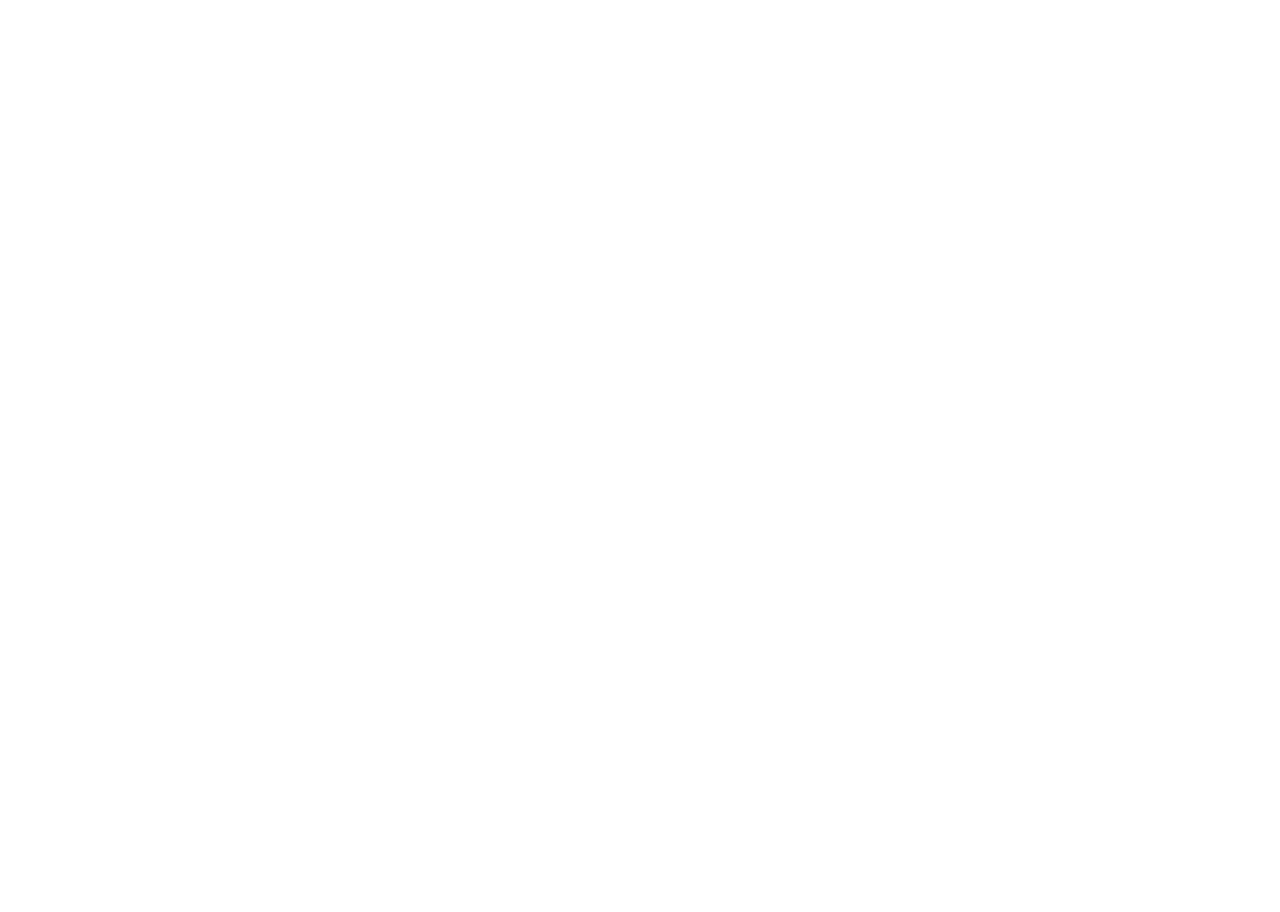
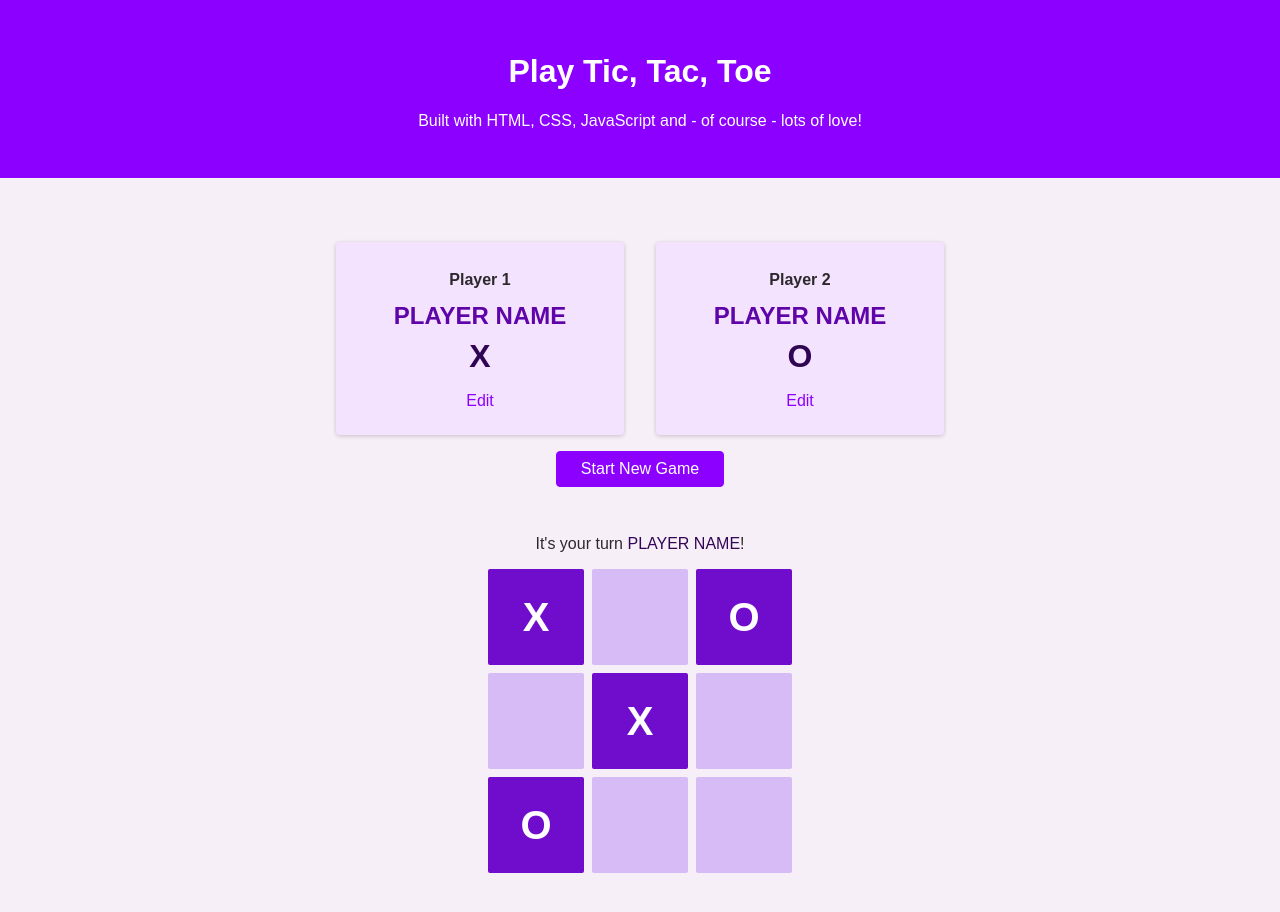
Before and after one commit to pedrorfcunha/web-dev-course-project-tictactoe, a plain HTML site: page index.html in a window 1280 px wide. Before the commit the page ends 800 px from the top, so only its background shows below. Drawn offline with Linux system fonts and the light colour scheme.

Commit message:
finished the html structure and the styling

```diff
--- a/index.html
+++ b/index.html
@@ -1,12 +1,85 @@
 <!DOCTYPE html>
 <html lang="en">
-<head>
-    <meta charset="UTF-8">
-    <meta http-equiv="X-UA-Compatible" content="IE=edge">
-    <meta name="viewport" content="width=device-width, initial-scale=1.0">
+  <head>
+    <meta charset="UTF-8" />
+    <meta http-equiv="X-UA-Compatible" content="IE=edge" />
+    <meta name="viewport" content="width=device-width, initial-scale=1.0" />
     <title>Tic Tac Toe</title>
-</head>
-<body>
+    <link rel="preconnect" href="https://fonts.googleapis.com" />
+    <link rel="preconnect" href="https://fonts.gstatic.com" crossorigin />
+    <link
+      href="https://fonts.googleapis.com/css2?family=Fira+Sans:wght@400;700&family=Open+Sans:wght@400;700&family=Oswald:wght@700&family=Roboto:wght@400;700;900&display=swap"
+      rel="stylesheet"
+    />
+    <link rel="stylesheet" href="styles/styles.css" />
+    <link rel="stylesheet" href="styles/overlays.css" />
+    <link rel="stylesheet" href="styles/configuration.css" />
+    <link rel="stylesheet" href="styles/game.css" />
+  </head>
+  <body>
+    <div id="backdrop"></div>
+    <header id="main-header">
+      <h1>Play Tic, Tac, Toe</h1>
+      <p>Built with HTML, CSS, JavaScript and - of course - lots of love!</p>
+    </header>
+    <main>
+      <aside class="modal" id="config-overlay">
+        <h2>Choose your name</h2>
 
-</body>
+        <form>
+          <div class="form-control">
+            <label for="playername">Player name</label>
+            <input type="text" name="playername" id="playername" />
+          </div>
+          <div>
+            <button type="button" class="btn btn-alt">Cancel</button>
+            <button type="submit" class="btn">Confirm</button>
+          </div>
+        </form>
+      </aside>
+      <section id="game-configuration">
+        <ol>
+          <li>
+            <article>
+              <h2>Player 1</h2>
+              <h3>PLAYER NAME</h3>
+              <p class="player-symbol">X</p>
+              <button class="btn btn-alt">Edit</button>
+            </article>
+          </li>
+          <li>
+            <article>
+              <h2>Player 2</h2>
+              <h3>PLAYER NAME</h3>
+              <p class="player-symbol">O</p>
+              <button class="btn btn-alt">Edit</button>
+            </article>
+          </li>
+        </ol>
+        <button class="btn">Start New Game</button>
+      </section>
+
+      <section id="active-game">
+        <article id="game-over">
+          <h2>You won, <span id="winner-name">PLAYER NAME</span>!</h2>
+          <p>Click "Start New Game" above, to start a new game!</p>
+        </article>
+
+        <p>It's your turn <span id="active-player-name">PLAYER NAME</span>!</p>
+        <ol id="game-board">
+          <li class="disabled">X</li>
+          <li></li>
+          <li class="disabled">O</li>
+
+          <li></li>
+          <li class="disabled">X</li>
+          <li></li>
+
+          <li class="disabled">O</li>
+          <li></li>
+          <li></li>
+        </ol>
+      </section>
+    </main>
+  </body>
 </html>
--- /dev/null
+++ b/styles/configuration.css
@@ -0,0 +1,65 @@
+#config-overlay {
+    text-align: center;
+}
+
+#config-overlay h2 {
+margin: 0.5rem 0;
+}
+
+.form-control {
+    margin: 0.5rem 0;
+}
+
+.form-control label {
+    display: block;
+    margin-bottom: 0.5rem;
+    font-weight: bold;
+}
+
+.form-control input {
+    font: inherit;
+    border: 1px solid rgb(204, 204, 204);
+    width: 15rem;
+    padding: 0.35rem;
+}
+
+#game-configuration {
+    width: 90%;
+    max-width: 40rem;
+    margin: 3rem auto;
+    text-align: center;
+}
+
+#game-configuration ol {
+    list-style: none;
+    margin: 0;
+    padding: 0;
+    display: flex;
+}
+
+#game-configuration li {
+    margin: 1rem;
+    padding: 1rem;
+    width: 50%;
+    background-color: rgb(243, 227, 255);
+    border-radius: 4px;
+    box-shadow: 0 1px 4px rgba(0, 0, 0, 0.2);
+}
+
+#game-configuration h2 {
+    font-size: 1rem;
+    margin: 0.rem 0;
+}
+
+#game-configuration h3 {
+    font-size: 1.5rem;
+    margin: 0.5rem 0;
+    color: rgb(94, 4, 168);
+}
+
+.player-symbol {
+    font-size: 2rem;
+    font-weight: bold;
+    color: rgb(47, 4, 82);
+    margin: 0.5rem 0;
+}
--- /dev/null
+++ b/styles/game.css
@@ -0,0 +1,59 @@
+#active-game {
+  text-align: center;
+  margin: 2rem 0 5rem 0;
+  /* display: none; */
+}
+
+#game-over {
+  width: 90%;
+  max-width: 40rem;
+  margin: auto;
+  padding: 1rem 2rem;
+  background-color: rgb(50, 5, 87);
+  color: white;
+  box-shadow: 0 2px 8px rgba(0, 0, 0, 0.2);
+  border-radius: 4px;
+  display: none;
+}
+
+#game-over h2 {
+    font-size: 2.5rem;
+    margin: 0.5rem 0;
+}
+
+#active-player-name {
+    font: bold;
+    color: rgb(50, 5, 87);
+}
+
+#game-board {
+    list-style: none;
+    margin: 1rem 0;
+    padding: 0;
+    display: grid;
+    grid-template-columns: repeat(3, 6rem); /* 6rem 6rem 6rem */
+    grid-template-rows: repeat(3, 6rem); /* 6rem 6rem 6rem */
+    justify-content: center;
+    gap: 0.5rem;
+}
+
+#game-board li {
+    background-color: rgb(215, 187, 247);
+    border-radius: 2px;
+    cursor: pointer;
+    display: flex;
+    justify-content: center;
+    align-items: center;
+    font-size: 2.5rem;
+    font-weight: bold;
+}
+
+#game-board li:hover {
+    background-color: rgb(112, 13, 204);
+}
+
+#game-board li.disabled {
+    background-color: rgb(112, 13, 204);
+    color: white;
+    cursor: default;
+}
--- /dev/null
+++ b/styles/overlays.css
@@ -0,0 +1,28 @@
+.modal {
+    position: fixed;
+    top: 20%;
+    left: 5%;
+    width: 90%;
+    background-color: white;
+    padding: 1rem;
+    border-radius: 6px;
+    box-shadow: 0 2px 8px rgba(0, 0, 0, 0.2);
+    display: none;
+}
+
+#backdrop {
+    position: fixed;
+    top: 0;
+    left: 0;
+    width: 100%;
+    height: 100%;
+    background-color: rgba(0, 0, 0, 0.7);
+    display: none;
+}
+
+@media (min-width: 48rem) {
+    .modal {
+        left: calc(50% - 20rem);
+        width: 40rem;
+    }
+}
--- /dev/null
+++ b/styles/styles.css
@@ -0,0 +1,39 @@
+body {
+  margin: 0;
+  font-family: "Open-Sans", sans-serif;
+  color: rgb(44, 41, 44);
+  background-color: rgb(247, 239, 247);
+}
+
+#main-header {
+  background-color: rgb(140, 0, 255);
+  color: white;
+  padding: 2rem 5%;
+  text-align: center;
+}
+
+.btn {
+    font: inherit;
+    padding: 0.5rem 1.5rem;
+    background-color: rgb(140, 0, 255);
+    border: 1px solid rgb(140, 0, 255);
+    color: white;
+    border-radius: 4px;
+    cursor: pointer;
+}
+
+.btn-alt {
+    background-color: transparent;
+    border-color: transparent;
+    color: rgb(140, 0, 255);
+}
+
+.btn:hover {
+    background-color: rgb(79, 10, 190);
+    border-color: rgb(79, 10, 190);
+}
+
+.btn-alt:hover {
+    background-color: rgb(230, 201, 252);
+    border-color: transparent;
+}
```
